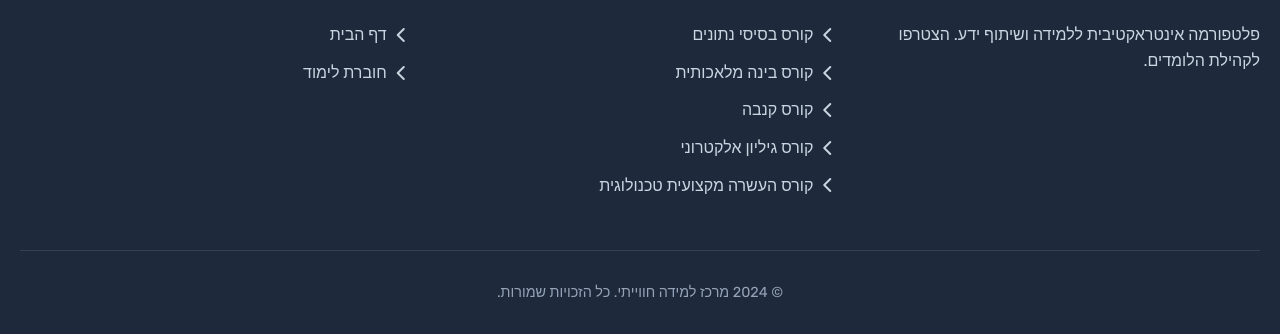
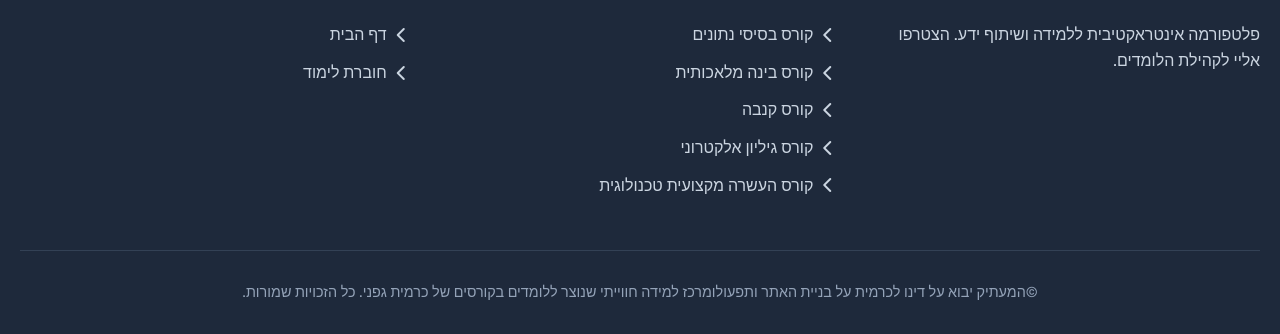
Before and after one commit to karavi12/products-html-css-js-studying, a plain HTML site: page index.html in a window 1280 px wide. Shown: the part 1223-1557 px from the top of the page. Drawn offline with Linux system fonts and the light colour scheme.

Commit message:
Update title and footer text in index.html

```diff
--- a/index.html
+++ b/index.html
@@ -4,7 +4,7 @@
 <head>
     <meta charset="UTF-8">
     <meta name="viewport" content="width=device-width, initial-scale=1.0">
-    <title>מרכז למידה חווייתי | ניהול שאלות ופתרונות</title>
+    <title>מרכז למידה חווייתי מאת המרצה:כרמית גפני  | ניהול שאלות ופתרונות</title>
 
     <link rel="stylesheet" href="https://cdnjs.cloudflare.com/ajax/libs/font-awesome/6.4.0/css/all.min.css">
     <link href="https://fonts.googleapis.com/css2?family=Rubik:wght@300;400;500;600;700&display=swap" rel="stylesheet">
@@ -523,7 +523,7 @@
             <div class="footer-content">
                 <div class="footer-section">
                     <h3>מרכז למידה חווייתי</h3>
-                    <p style="color: #cbd5e1; margin-top: 10px;">פלטפורמה אינטראקטיבית ללמידה ושיתוף ידע. הצטרפו לקהילת הלומדים.</p>
+                    <p style="color: #cbd5e1; margin-top: 10px;">פלטפורמה אינטראקטיבית ללמידה ושיתוף ידע. הצטרפו אליי לקהילת הלומדים.</p>
                 </div>
                 <div class="footer-section">
                     <h3>הקורסים שלנו</h3>
@@ -538,7 +538,7 @@
                 </div>
             </div>
             <div class="footer-bottom">
-                <p>© 2024 מרכז למידה חווייתי. כל הזכויות שמורות.</p>
+                <p>©המעתיק יבוא על דינו   לכרמית על בניית האתר ותפעולומרכז למידה חווייתי שנוצר ללומדים בקורסים של כרמית גפני. כל הזכויות שמורות.</p>
             </div>
         </div>
     </footer>
```
